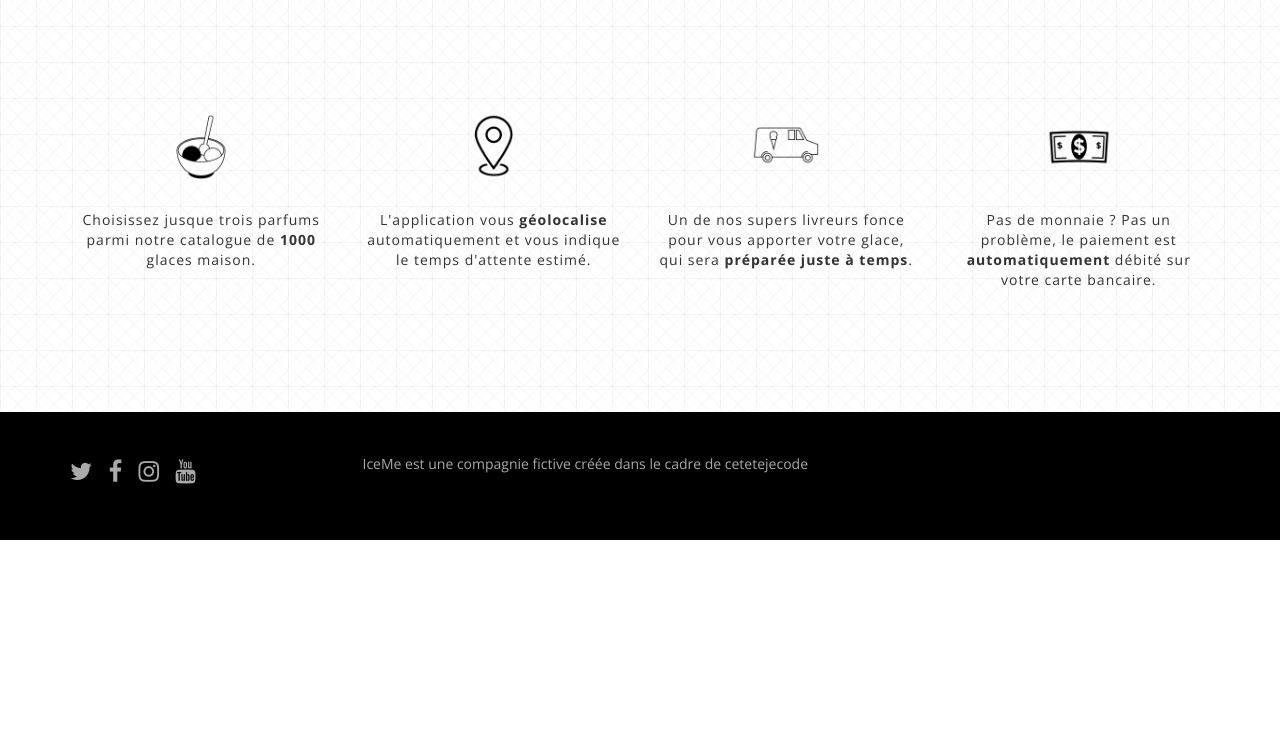
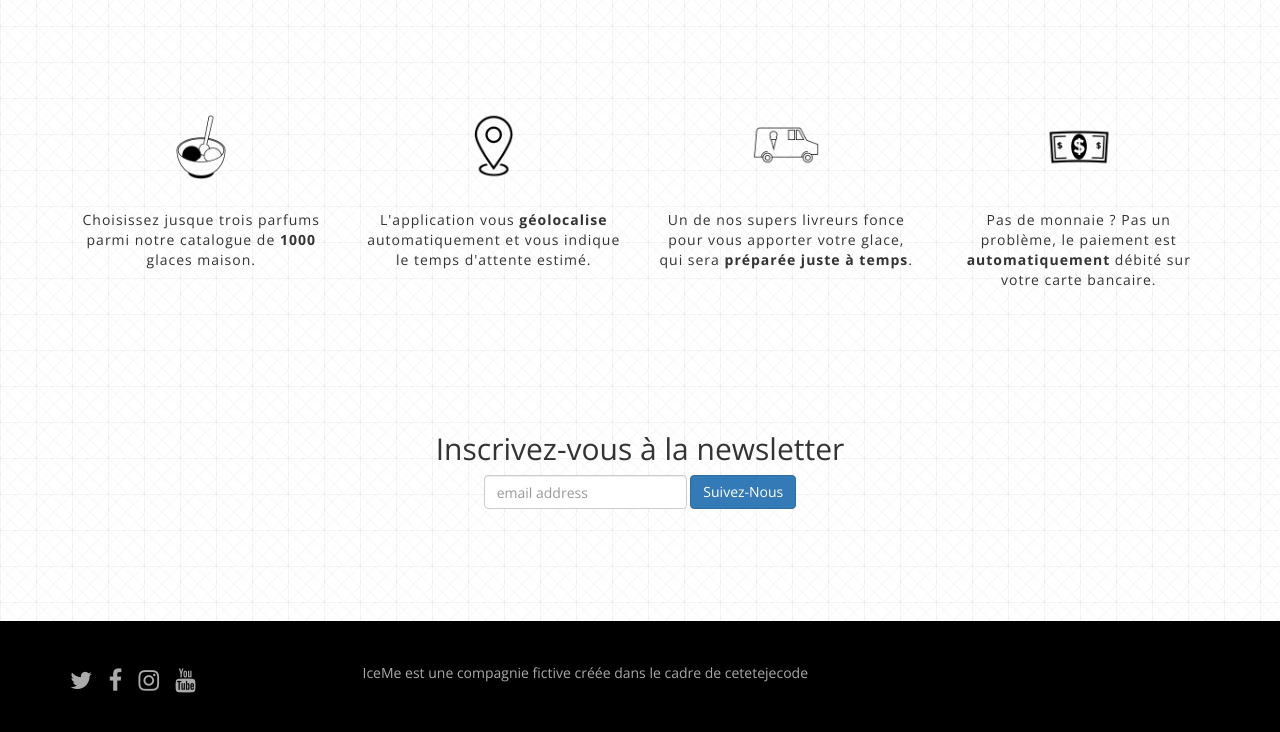
Before and after one commit to Ressault/iceme-github-pages, a plain HTML site: page index.html in a window 1280 px wide. Shown: the part 550-1282 px from the top of the page. Before the commit the page ends 1090 px from the top, so only its background shows below. Drawn offline with nearby package versions, Linux system fonts and the light colour scheme; a script that the page names is missing.

Commit message:
ajout forulaire inscription mailchimps

```diff
--- a/index.html
+++ b/index.html
@@ -124,10 +124,34 @@ var scr = d.getElementsByTagName(t)[0], par = scr.parentNode; par.insertBefore(s
 				    <p>
 				      Pas de monnaie ? Pas un problème, le paiement est <strong>automatiquement</strong>
 				      débité sur votre carte bancaire.
+
 				    </p>
 				</div>
 	    	</div>
 	    </div>
+
+
+<div class="spacer"></div>
+
+<div class="conatainer">
+	<div class="row">
+		<div class="col-xs-12 text-center">
+			<!-- Begin MailChimp Signup Form -->
+<h2>Inscrivez-vous à la newsletter</h2>
+<div id="mc_embed_signup">
+<form action="http://antoninressault.us11.list-manage.com/subscribe/post?u=02343349aee95bfb95808a9da&amp;id=7a3f58c2c2" method="post" id="mc-embedded-subscribe-form" name="mc-embedded-subscribe-form" class="validate form-inline" target="_blank" novalidate>
+    <div id="mc_embed_signup_scroll">
+
+	<input type="email" value="" name="EMAIL" class="email form-control" id="mce-EMAIL" placeholder="email address" required>
+	<input type="submit" value="Suivez-Nous" name="subscribe" id="mc-embedded-subscribe" class="btn btn-primary"></div>
+
+</form>
+</div>
+
+<!--End mc_embed_signup-->
+		</div>
+	</div>
+</div>
 
 	    <div class="spacer"></div>
 
```
